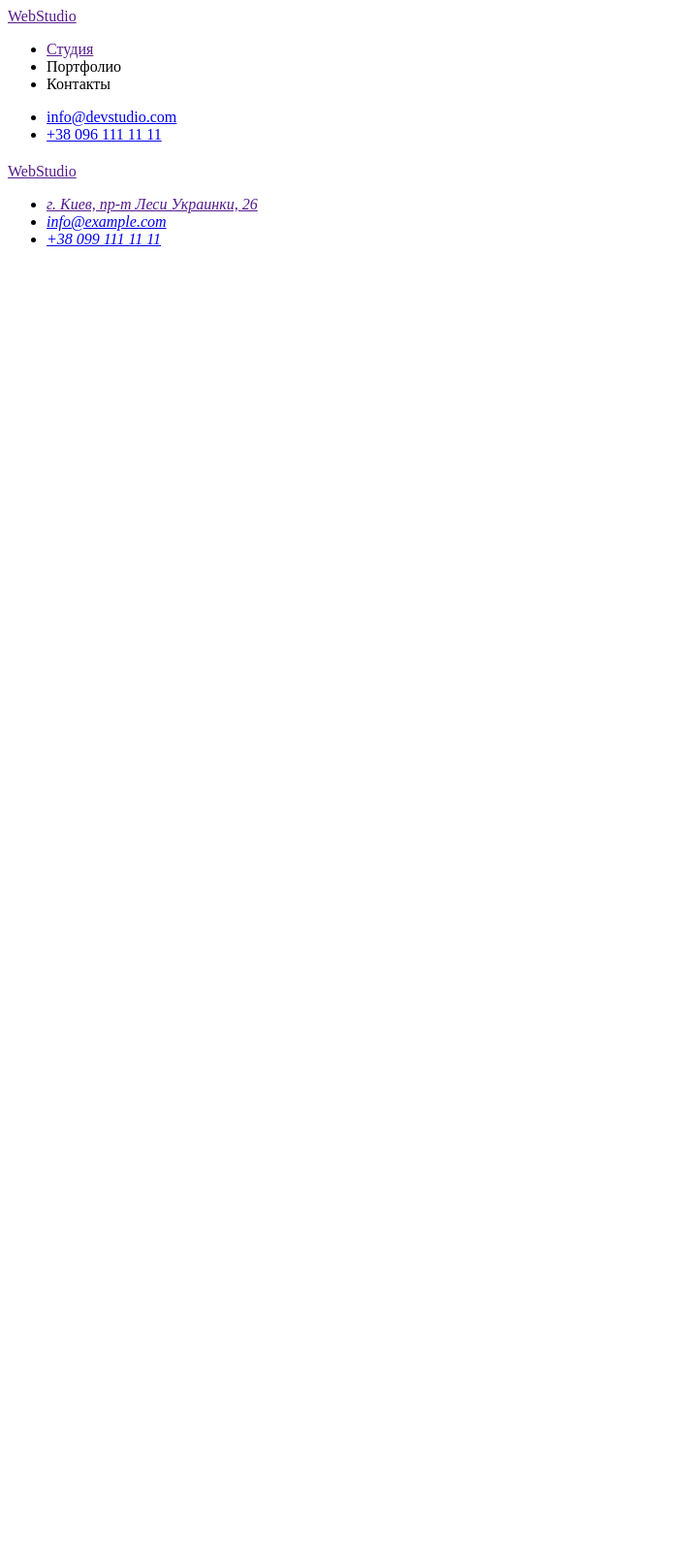
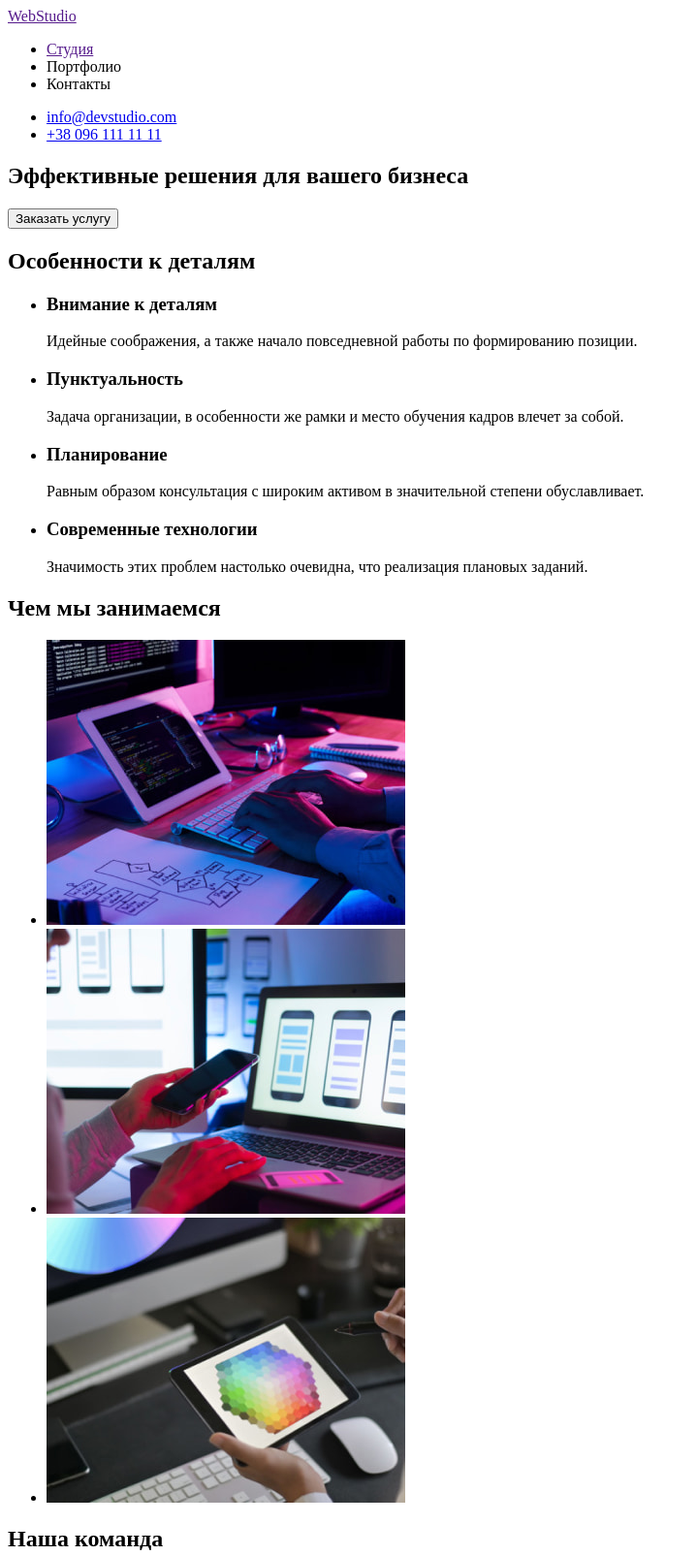
Before and after one commit to marynamozharivska/homework-1, a plain HTML site: page index.html in a window 1280 px wide. Shown: the top 1605 px of the page at 97% size, without its empty margins (0-719 px from the left). Before the commit the page ends 800 px from the top, so only its background shows below. Drawn offline with Linux system fonts and the light colour scheme.

Commit message:
додала main

```diff
--- a/index.html
+++ b/index.html
@@ -22,15 +22,74 @@
             <li><a href="tel:+380961111111">+38 096 111 11 11</a>
             </li>
         </ul>
-
     </header>
 
     <main>
-        <section>
-        <h1 class="full"></h1>
-
-        </section>
-
+        <!--Hero -->
+    <section>
+        <h1 class="full">Эффективные решения для вашего бизнеса</h1>
+        <button class="button">Заказать услугу</button>
+    </section>
+    <section>
+        <h2 class="full">Особенности к деталям </h2>
+            <ul>
+                <li>
+                    <h3>Внимание к деталям</h3>
+                    <p>Идейные соображения, а также начало повседневной работы по формированию позиции.</p>
+                </li>
+                <li>
+                    <h3>Пунктуальность</h3>
+                    <p>Задача организации, в особенности же рамки и место обучения кадров влечет за собой.</p>
+                </li>
+                <li>
+                    <h3>Планирование</h3>
+                    <p>Равным образом консультация с широким активом в значительной степени обуславливает.</p>
+                </li>
+                <li>
+                    <h3>Современные технологии</h3>
+                    <p>Значимость этих проблем настолько очевидна, что реализация плановых заданий.</p>
+                </li>
+            </ul>
+    </section>
+    <section>
+        <h2 class="task-list">Чем мы занимаемся</h2>
+        <ul>
+            <li>
+                <img src="./images/img-1.jpg" alt="Работа с планшетом и клавиатурою" width="370" height="294">
+            </li>
+            <li>
+                <img src="./images/img-2.jpg" alt="Работа с ноутбуком и телефоном" width="370" height="294" >
+            </li>
+            <li>
+                <img src="./images/img-3.jpg" alt="Работа с планшетом" width="370" height="294" >
+            </li>
+        </ul>
+    </section>
+    <section>
+        <h2>Наша команда</h2>
+        <ul>
+            <li>
+                <img src="./images/img-4.jpg" alt="Игорь Демьяненко" width="270" height="260">
+                <h3>Игорь Демьяненко</h3>
+                <p lang="en">Product Designer</p>
+            </li>
+            <li>
+                <img src="./images/img-5.jpg" alt="Ольга Репина" width="270" height="260">
+                <h3>Ольга Репина</h3>
+                <p lang="en">Frontend Developer</p>
+            </li>
+            <li>
+                <img src="./images/img-6.jpg" alt="Николай Тарасов" width="270" height="260">
+                <h3>Николай Тарасов</h3>
+                <p lang="en">Marketing</p>
+            </li>
+            <li>
+                <img src="./images/img-7.jpg" alt="Михаил Ермаков" width="270" height="260">
+                <h3>Михаил Ермаков</h3>
+                <p lang="en">UI Designer</p>
+            </li>
+        </ul>
+    </section>
     </main>
 <!--Footer -->
     <footer class="full">
```
Also changed, not shown: images/img-1.jpg (added), images/img-2.jpg (added), images/img-3.jpg (added), images/img-4.jpg (added), images/img-5.jpg (added), images/img-6.jpg (added), images/img-7.jpg (added).
